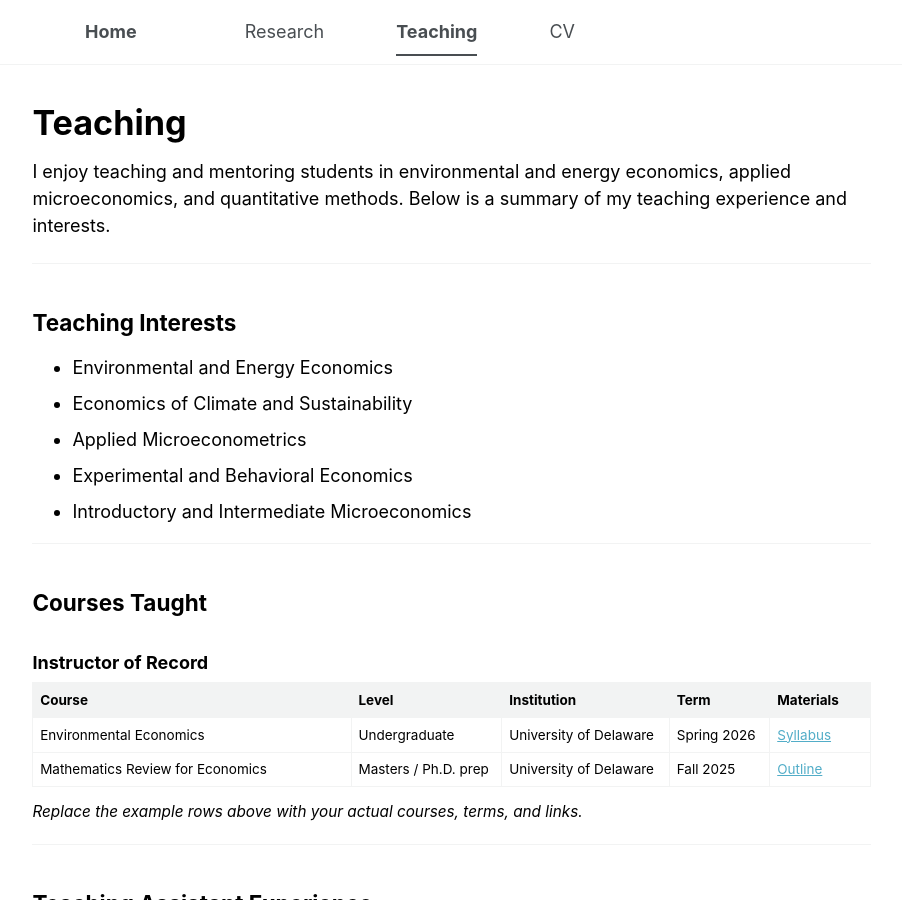
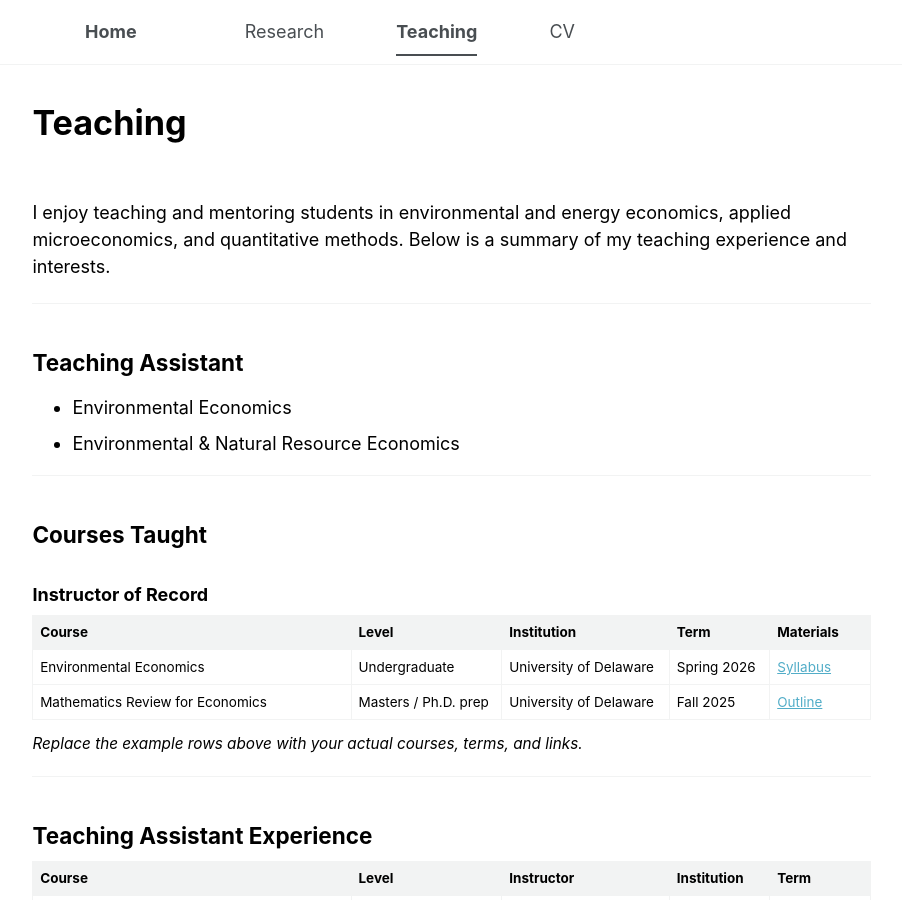
Before and after one commit to sachin-b-badole/sachin-b-badole.github.io, a Jekyll site: the page built from _pages/teaching.html, in a window 1280 px wide and 900 px high. Shown: the whole window, without its empty margins (301-1203 px from the left). Built offline with Jekyll 4.4.1, drawn with Linux system fonts in a browser that asks for light colours.

Commit message:
Update teaching.html

```diff
--- a/_pages/teaching.html
+++ b/_pages/teaching.html
@@ -5,7 +5,7 @@ layout: archive
 author_profile: false     # no left sidebar
 classes: single    # optional CSS hook if you want extra styling | classes: wide | classes: teaching-page
 ---
-
+<br>
 <p>
   I enjoy teaching and mentoring students in environmental and energy economics,
   applied microeconomics, and quantitative methods. Below is a summary of my
@@ -14,14 +14,11 @@ classes: single    # optional CSS hook if you want extra styling | classes: wide
 
 <hr>
 
-<h2>Teaching Interests</h2>
+<h2>Teaching Assistant</h2>
 
 <ul>
-  <li>Environmental and Energy Economics</li>
-  <li>Economics of Climate and Sustainability</li>
-  <li>Applied Microeconometrics</li>
-  <li>Experimental and Behavioral Economics</li>
-  <li>Introductory and Intermediate Microeconomics</li>
+  <li>Environmental Economics</li>
+  <li>Environmental &amp; Natural Resource Economics</li>
 </ul>
 
 <hr>
```
